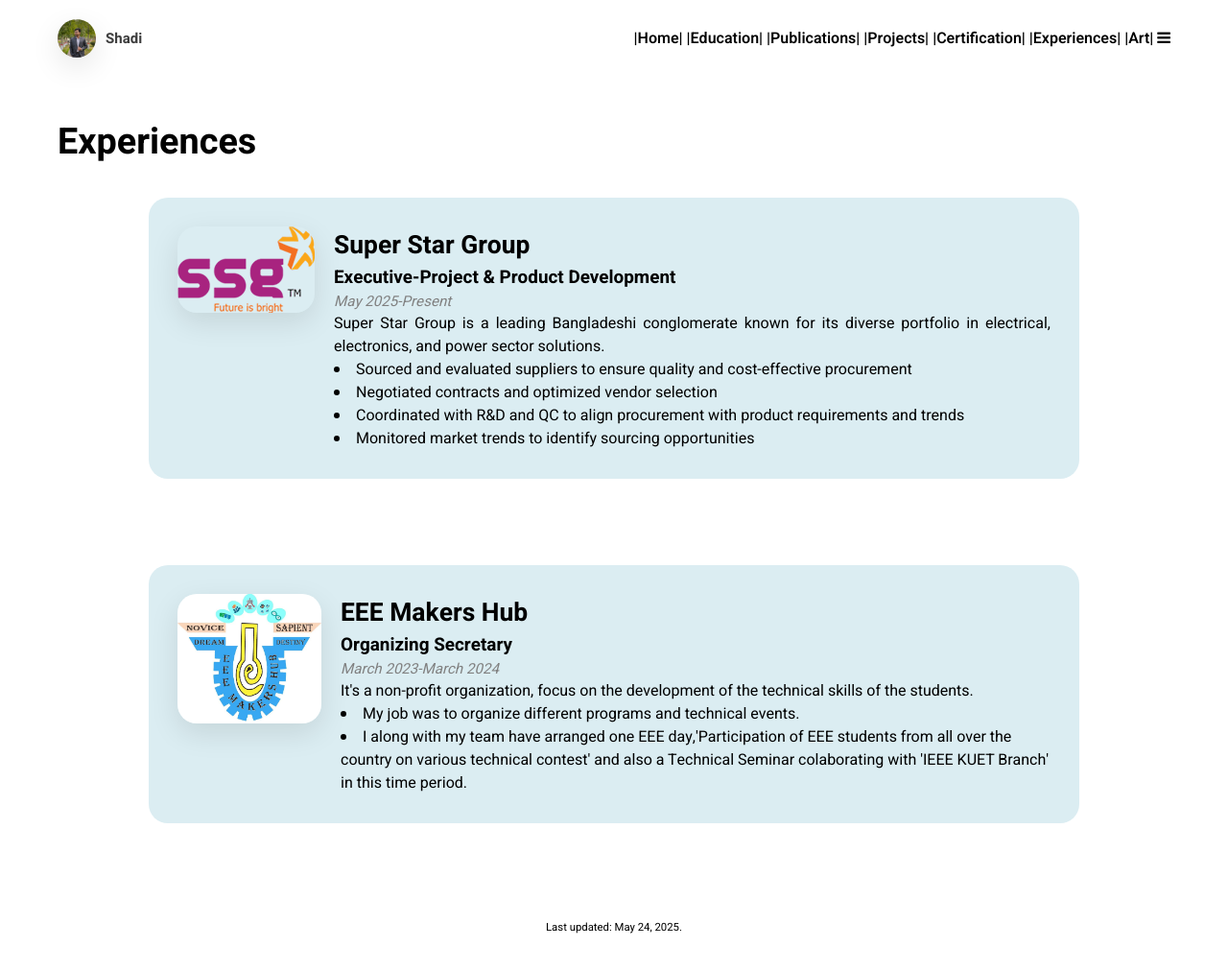
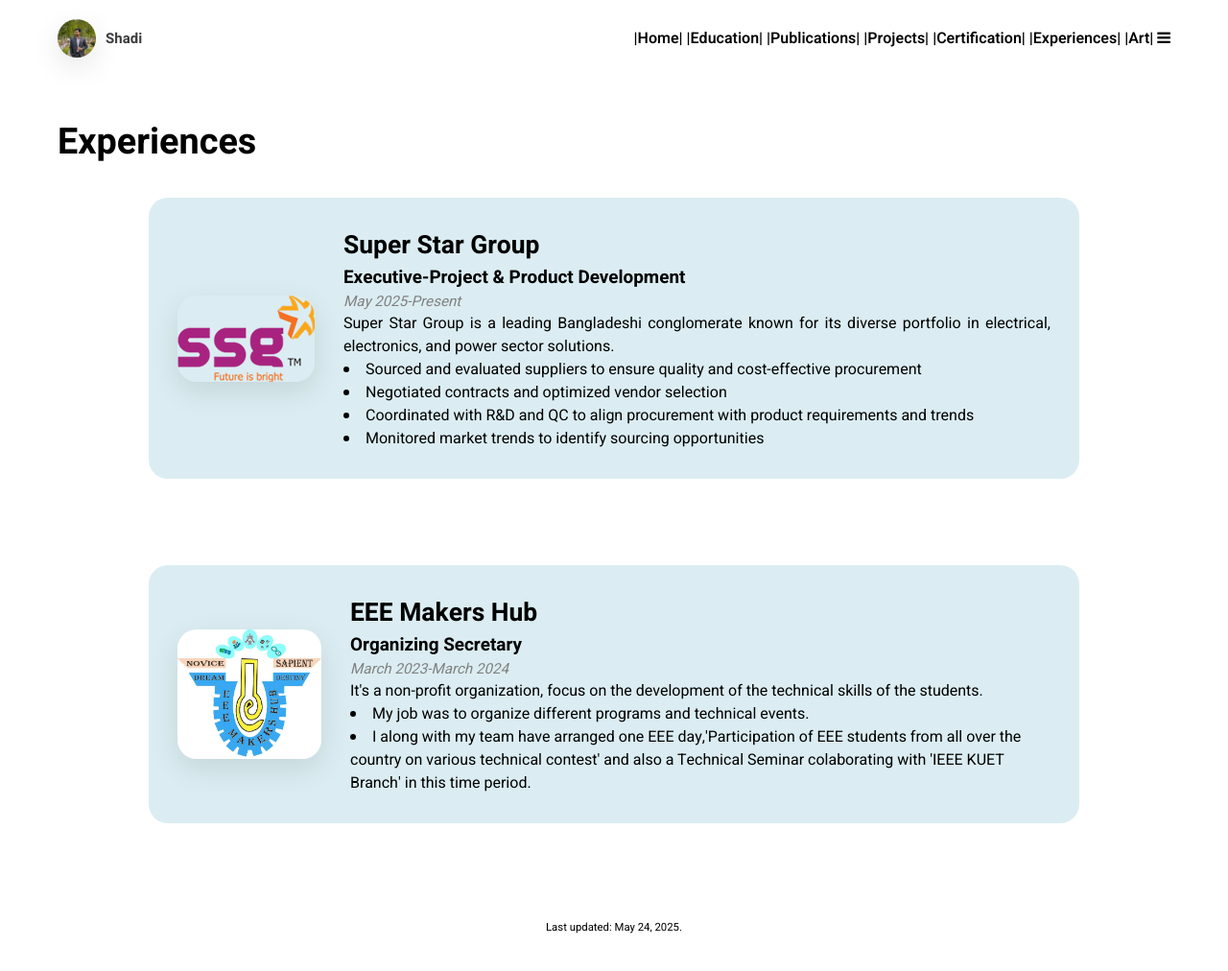
Before and after one commit to AbdullahAlShadi/abdullahalshadi.github.io, a plain HTML site: page Ex.html in a window 1280 px wide. Shown: the whole page at 96% size. Drawn offline with nearby package versions, Linux system fonts and the light colour scheme.

Commit message:
Update Ex.html

```diff
--- a/Ex.html
+++ b/Ex.html
@@ -49,7 +49,7 @@
     </div>
 
     <div class="content">
-        <div class="container" style="display: flex; align-items: flex-start; gap: 20px;">
+        <div class="container">
             <img src="images/ssg-logo.png" style="width: 150px; height: auto;">
             <div class="about">
                 <p style="font-size: 0.7cm;"><b>Super Star Group</b></p>
@@ -63,9 +63,9 @@
             </div>
         </div>
     </div>
-
+   <!-- style="display: flex; align-items: flex-start; gap: 20px;"-->
     <div class="content">
-        <div class="container" style="display: flex; align-items: flex-start; gap: 20px;">
+        <div class="container">
             <img src="images/makers hub.jpeg" style="width: 150px; height: auto;">
             <div class="about">
                 <p style="font-size: 0.7cm;"><b>EEE Makers Hub</b></p>
```
